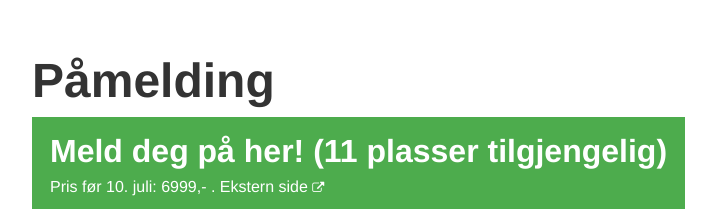
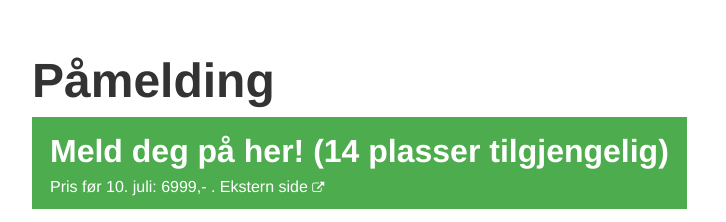
Before and after one commit to hanserino/nedaexperience, a plain HTML site: page index.html in a window 1280 px wide. Shown: the part 4720-4942 px from the top of the page, without its empty margins (274-1000 px from the left). Drawn offline with Linux system fonts and the light colour scheme.

Commit message:
deltakere

```diff
--- a/index.html
+++ b/index.html
@@ -345,7 +345,7 @@
         <section class="signup" id="pamelding">
             <h2>Påmelding</h2>
             <a class="big-signup-btn" target="_blank" href="https://www.naerdetalvor.no/nedae2023-signup">
-                <span class="big-signup-btn__main-text">Meld deg på her! (11 plasser tilgjengelig)</span>
+                <span class="big-signup-btn__main-text">Meld deg på her! (14 plasser tilgjengelig)</span>
                 <span class="big-signup-btn__sub-text">Pris før 10. juli: 6999,- . Ekstern side <i style="font-size:12px" class="fa">&#xf08e;</i></span>
             </a>
 
```
